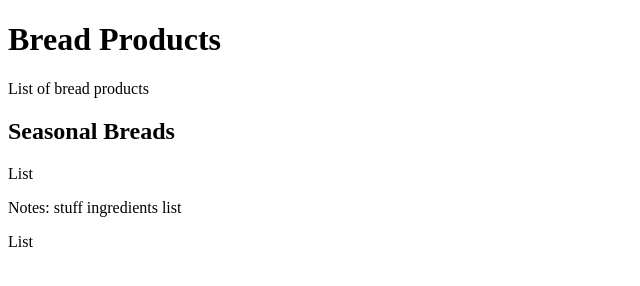
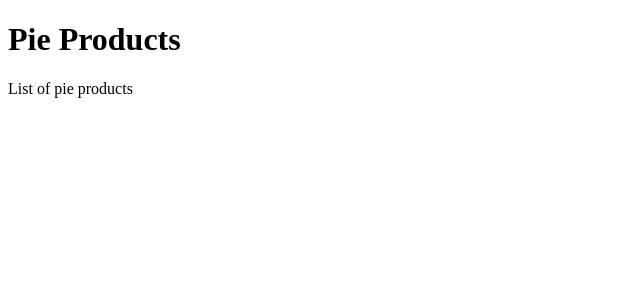
Before and after one commit to tims1107/com.pie.demo, a plain HTML site: page WebContent/index.html in a window 1280 px wide. Shown: the whole page, without its empty margins (0-640 px from the left). Drawn offline with Linux system fonts and the light colour scheme.

Commit message:
coding complete

```diff
--- a/WebContent/index.html
+++ b/WebContent/index.html
@@ -5,20 +5,11 @@
 <title>Insert title here</title>
 </head>
 <body>
-	<h1>Bread Products</h1>
+	<h1>Pie Products</h1>
 
-	<p>List of bread products</p>
+	<p>List of pie products</p>
 
 
-	<h2>Seasonal Breads</h2>
-
-	<p>List</p>
-	<span>Notes: stuff</span>
-
-
-	<span>ingredients list</span>
-
-	<p>List</p>
 
 
 </body>
```
